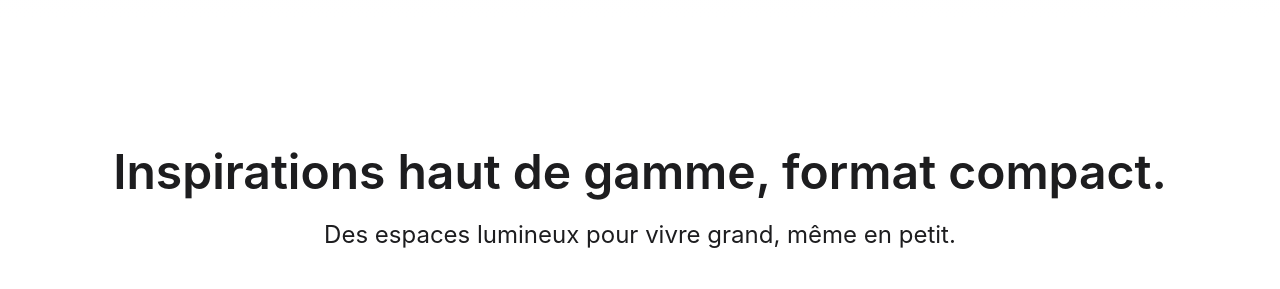
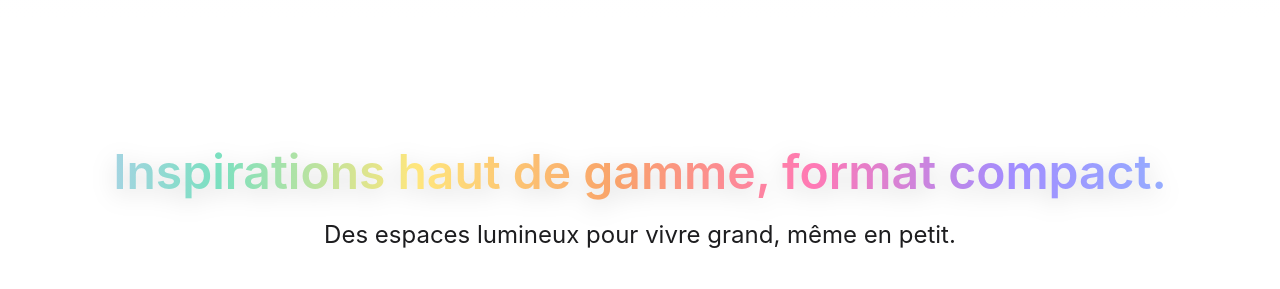
Before and after one commit to Mgb2222/panorahome, a plain HTML site: page index.html in a window 1280 px wide. Shown: the part 3200-3489 px from the top of the page. Drawn offline with Linux system fonts and the light colour scheme.

Commit message:
Mise à jour complète de index.html

```diff
--- a/index.html
+++ b/index.html
@@ -85,6 +85,14 @@
   /* ----- Galerie ----- */
   section.gallery{padding:120px 20px;background:#fff;text-align:center}
   section.gallery h2{font-size:48px;font-weight:600;margin-bottom:12px}
+  /* Effet « tube arc‑en‑ciel » façon Apple */
+  .tube{
+    font-size:64px;font-weight:900;
+    background:linear-gradient(90deg,#c8c9ff 0%,#7be0c0 16%,#ffe67d 32%,#f9a36a 48%,#ff79b5 64%,#a28dff 80%,#8ec0ff 100%);
+    background-clip:text;-webkit-background-clip:text;
+    color:transparent;-webkit-text-fill-color:transparent;
+    filter:drop-shadow(0 6px 12px rgba(0,0,0,.15));
+  }
   section.gallery .gallery-grid{
     display:flex;gap:24px;margin-top:60px;
     overflow-x:auto;scroll-snap-type:x mandatory;scroll-behavior:smooth;padding-bottom:12px
@@ -99,6 +107,7 @@
   section.gallery .card img{width:100%;height:auto;display:block}
   @media(max-width:820px){
     section.gallery h2{font-size:34px}
+    .tube{font-size:42px}
   }
   </style>
 </head>
@@ -164,7 +173,7 @@
 
   <!-- Galerie d'inspiration -->
   <section class="gallery" id="gallery">
-    <h2>Inspirations haut de gamme, format compact.</h2>
+    <h2 class="tube">Inspirations haut de gamme, format compact.</h2>
     <p class="tagline">Des espaces lumineux pour vivre grand, même en petit.</p>
 
     <div class="gallery-grid">
```
